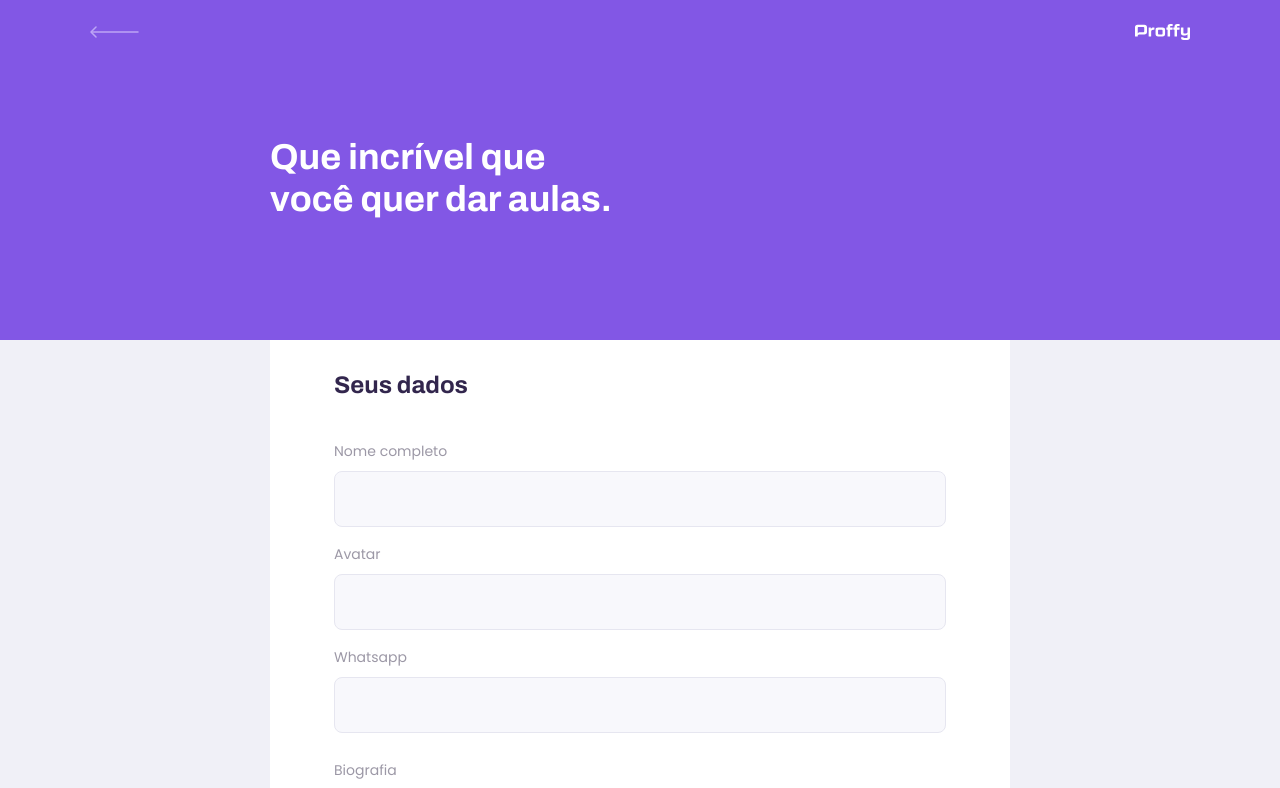
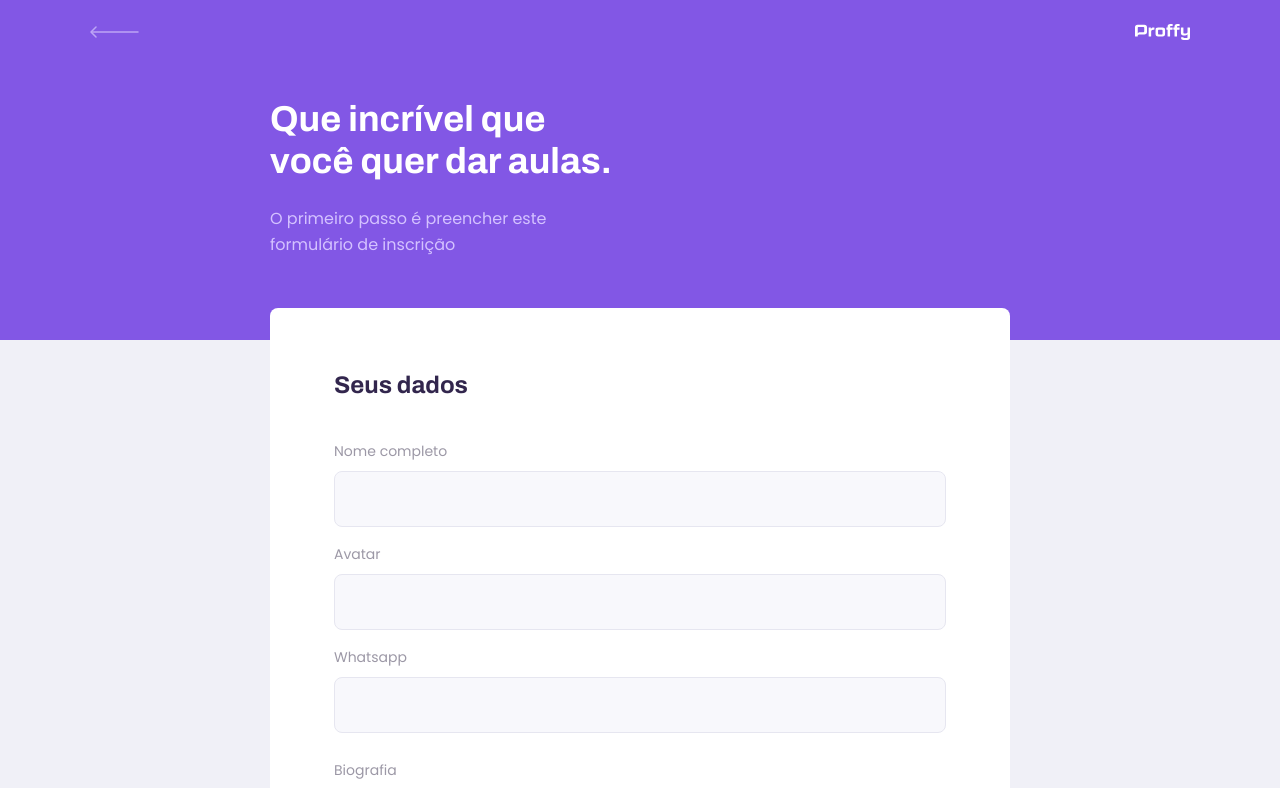
Before and after one commit to nascimentorapha/proffy, a React (Create React App) app in the folder web/: page /give-classes in a window 1280 px wide. Shown: the top 788 px of the page. Built offline with nearby package versions, Linux system fonts and the light colour scheme; the HTML template or start-up script is replaced by a standard one.

Commit message:
fixed inputs position and components imported

```diff
--- a/web/src/components/PageHeader/index.tsx
+++ b/web/src/components/PageHeader/index.tsx
@@ -8,6 +8,7 @@
 
 interface PageHeaderProps {
     title: string;
+    description?: string; //? = não obrigatória
 }
 
 const PageHeader: React.FC<PageHeaderProps> = (props) => { //função para receber tipagem
@@ -22,6 +23,8 @@
 
                 <div className="header-content">
                     <strong>{props.title}</strong>
+                    { props.description && <p>{props.description}</p>}
+
                     {props.children}
                 </div>
 
--- a/web/src/components/PageHeader/styles.css
+++ b/web/src/components/PageHeader/styles.css
@@ -1,5 +1,5 @@
 .page-header {
-    position: relative;
+    /* position: relative; */
     display: flex;
     flex-direction: column;
     background-color: var(--color-primary);
@@ -42,6 +42,14 @@
     color: var(--color-title-in-primary);
 }
 
+.page-header .header-content p{
+    max-width: 30rem;
+    font-size: 1.6rem;
+    line-height: 2.6rem;
+    color: var(--color-text-in-primary);
+    margin-top: 2.4rem;
+}
+
 @media (min-width: 700px) {
     .page-header {
         height: 340px;
```
